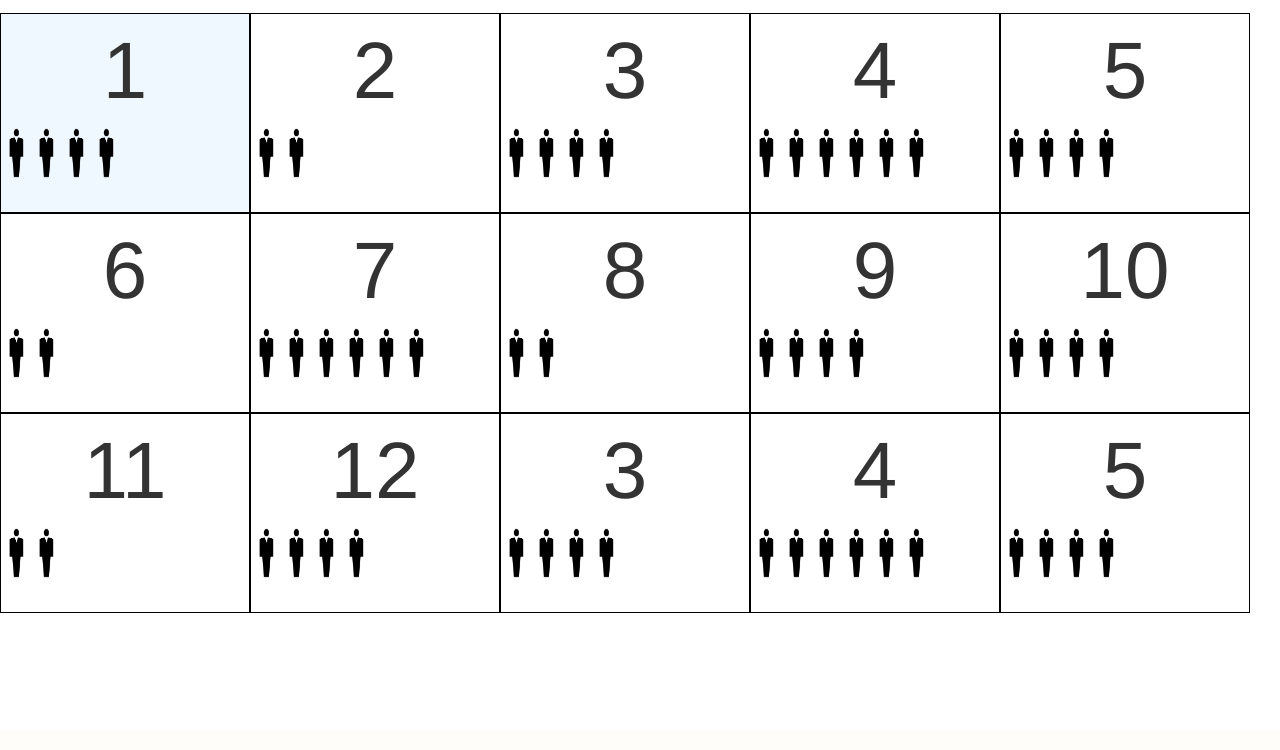
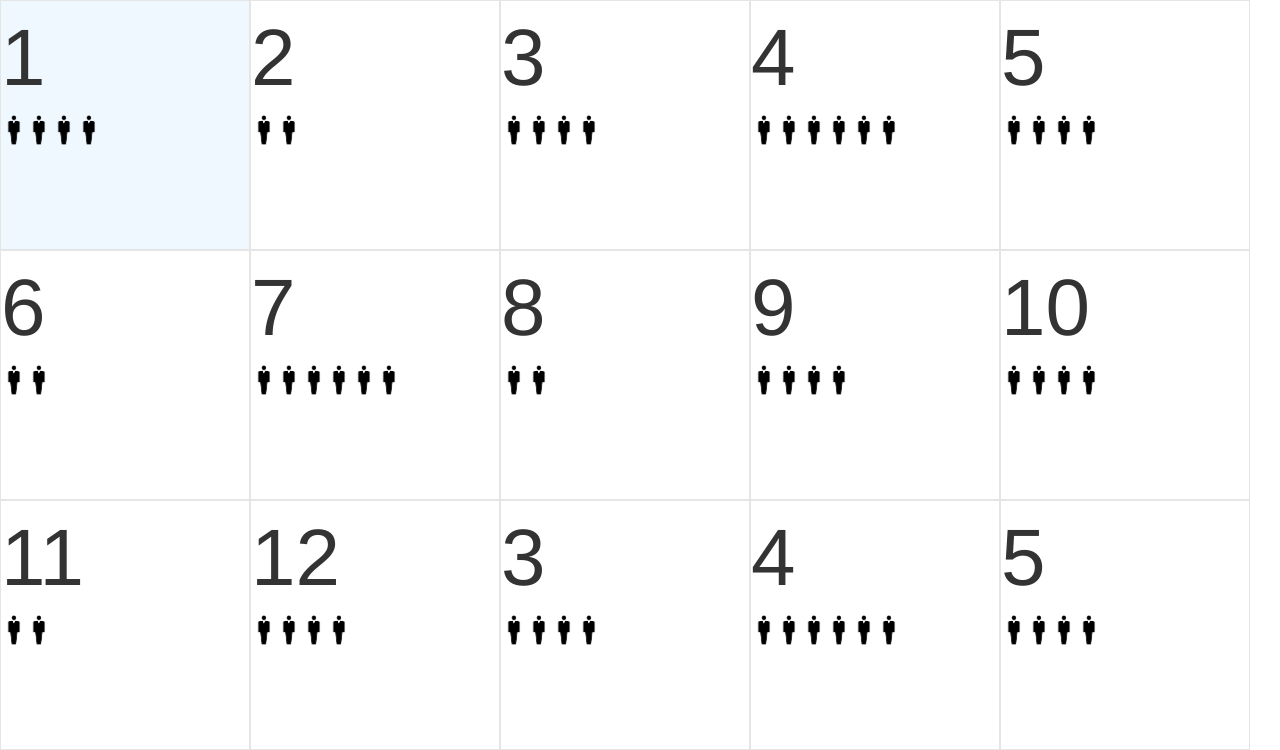
Before and after one commit to CS4-2016/resto, a PHP site: page /tables.php in a window 1280 px wide. Shown: the part 70-820 px from the top of the page. Before the commit the page ends 683 px from the top, so only its background shows below. Run offline with PHP 8.4, Linux system fonts and the light colour scheme.

Commit message:
Update style_jae.css

```diff
--- a/css/style_jae.css
+++ b/css/style_jae.css
@@ -1,33 +1,26 @@
+.table-respo {
+    width: 100%;
+    display: flex;
+    flex-wrap: wrap;
+}
 
 .resto-tables-span {
-     flex-direction: column;
-    border: 1px solid black;
-    height: 200px;
+    flex-direction: column;
+    border: solid #e5e5e5 .5px;
+    height: 250px;
     width: 250px;
-    text-align: center;
+    outline: 1px;
     font-size: 80px;
-
-}
-
-.table-respo {
-    width: 100%;
-      display:flex;
-     flex-wrap: wrap;
 }
 
 .img-resto-table {
-    height: 50px;
-    width: 30px;
+    height: 30px;
+    width: 25px;
     flex-direction: column;
-    align-items: center;
 }
-
-
 
 .span-img {
     display:flex;
-
-
 }
 
 .occupied {
@@ -38,7 +31,6 @@
     background-color: black;
     width: 100%;
     height: 70px;
-    margin-bottom: 1%;
 }
 
 .table-logo-resto {
```
